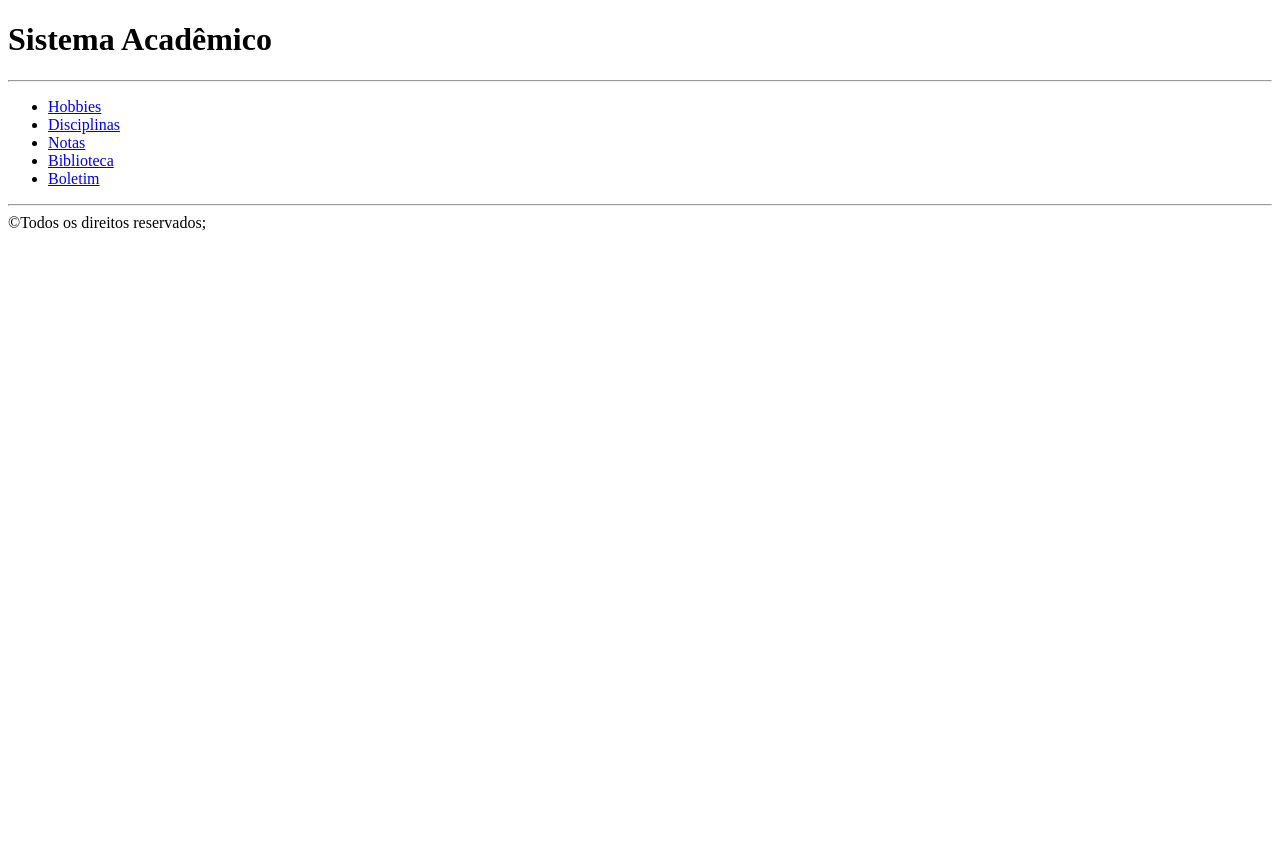
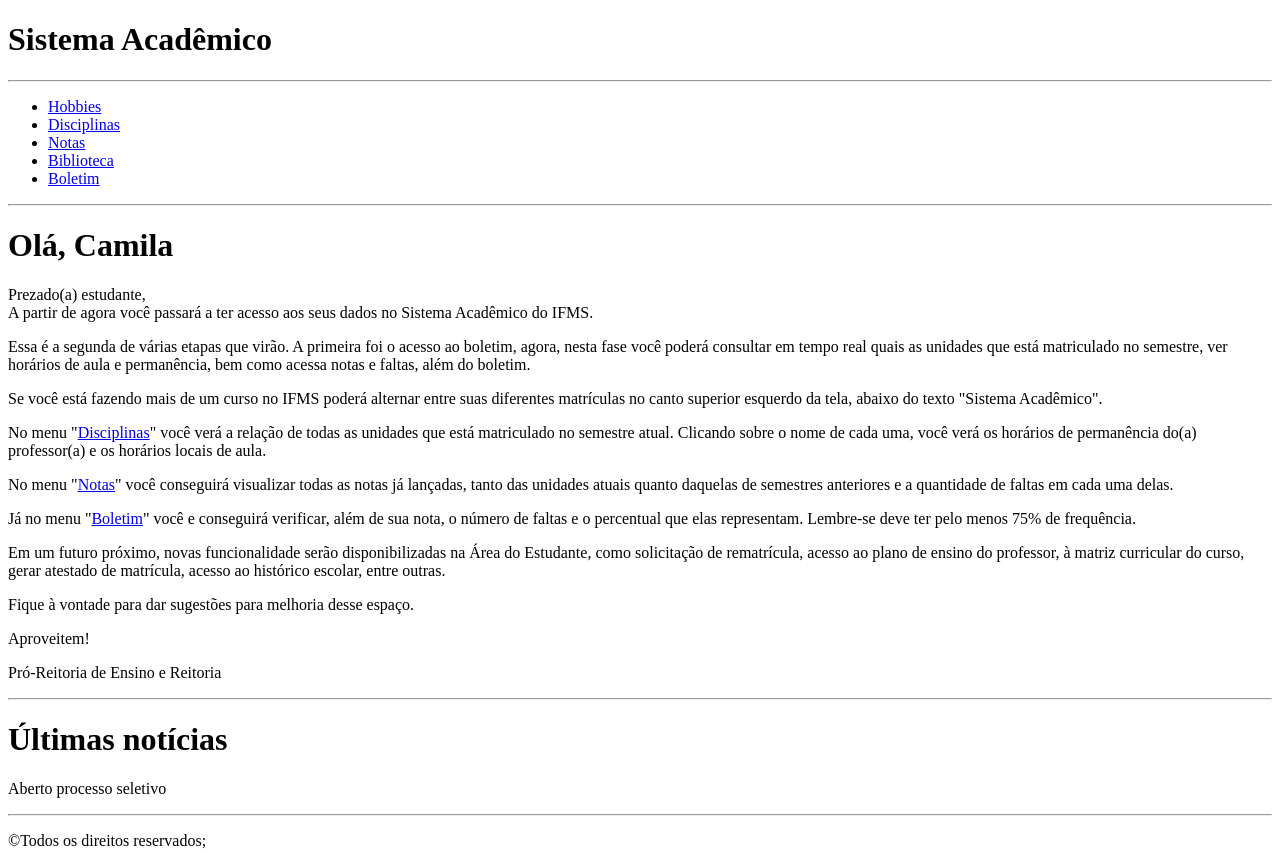
Before and after one commit to caiolutzhonda/SIGA-simplificado, a plain HTML site: page index.html in a window 1280 px wide. Before the commit the page ends 800 px from the top, so only its background shows below. Drawn offline with Linux system fonts and the light colour scheme.

Commit message:
Fiz a primeira pagina

```diff
--- a/index.html
+++ b/index.html
@@ -3,13 +3,14 @@
     <head>
         <meta charset="UTF-8">
         <title>Sistema Acadêmico</title>
-        <link href="images/1200px-Instituto_Federal_de_Mato_Grosso_do_Sul_-_Marca_Vertical_2015 1.svg" type="image/x-icon" rel="icon">
+        <link href="images/iconIF.svg" type="image/x-icon" rel="icon">
     </head>
     <body>
         <header>
             <h1>Sistema Acadêmico</h1>
         </header>
         <hr>
+        <nav>
             <ul>
                 <li><a href="hobbies.html">Hobbies</a></li>
                 <li><a href="disciplinas.html">Disciplinas</a></li>
@@ -17,11 +18,30 @@
                 <li><a href="biblioteca.html">Biblioteca</a></li>
                 <li><a href="boletim.html">Boletim</a></li>
             </ul>
+        </nav>
         <hr>
 
-
+        <main>
+            <h1>Olá, Camila</h1>
+            <p>Prezado(a) estudante,<br>A partir de agora você passará a ter acesso aos seus dados no Sistema Acadêmico do IFMS.</p>
+            <p>Essa é a segunda de várias etapas que virão. A primeira foi o acesso ao boletim, agora, nesta fase você poderá consultar em tempo real quais as unidades que está matriculado no semestre, ver horários de aula e permanência, bem como acessa notas e faltas, além do boletim.</p>
+            <p>Se você está fazendo mais de um curso no IFMS poderá alternar entre suas diferentes matrículas no canto superior esquerdo da tela, abaixo do texto "Sistema Acadêmico".</p>
+            <p>No menu "<a href="disciplinas.html">Disciplinas</a>" você verá a relação de todas as unidades que está matriculado no semestre atual. Clicando sobre o nome de cada uma, você verá os horários de permanência do(a) professor(a) e os horários locais de aula.</p>
+            <p>No menu "<a href="notas.html">Notas</a>" você conseguirá visualizar todas as notas já lançadas, tanto das unidades atuais quanto daquelas de semestres anteriores e a quantidade de faltas em cada uma delas.</p>
+            <p>Já no menu "<a href="boletim.html">Boletim</a>" você e conseguirá verificar, além de sua nota, o número de faltas e o percentual que elas representam. Lembre-se deve ter pelo menos 75% de frequência.</p>
+            <p>Em um futuro próximo, novas funcionalidade serão disponibilizadas na Área do Estudante, como solicitação de rematrícula, acesso ao plano de ensino do professor, à matriz curricular do curso, gerar atestado de matrícula, acesso ao histórico escolar, entre outras.</p>
+            <p>Fique à vontade para dar sugestões para melhoria desse espaço.</p>
+            <p>Aproveitem!</p>
+            <p>Pró-Reitoria de Ensino e Reitoria</p>
+        </main>
+        <hr>
+        <h1><strong>Últimas notícias</strong></h1>
+        <div>
+            <p>Aberto processo seletivo</p>
+        </div>
+        <hr>
         <footer>
-            &copy;Todos os direitos reservados;
+            <p>&copy;Todos os direitos reservados;</p>
         </footer>
     </body>
 </html>
```
Also changed, not shown: biblioteca.html (+3 -2 lines), boletim.html (+3 -2 lines), disciplinas.html (+3 -2 lines), notas.html (+3 -2 lines), images/iconIF.svg (renamed from images/1200px-Instituto_Federal_de_Mato_Grosso_do_Sul_-_Marca_Vertical_2015 1.svg). Lines whose indentation alone changed are shown as unchanged.
